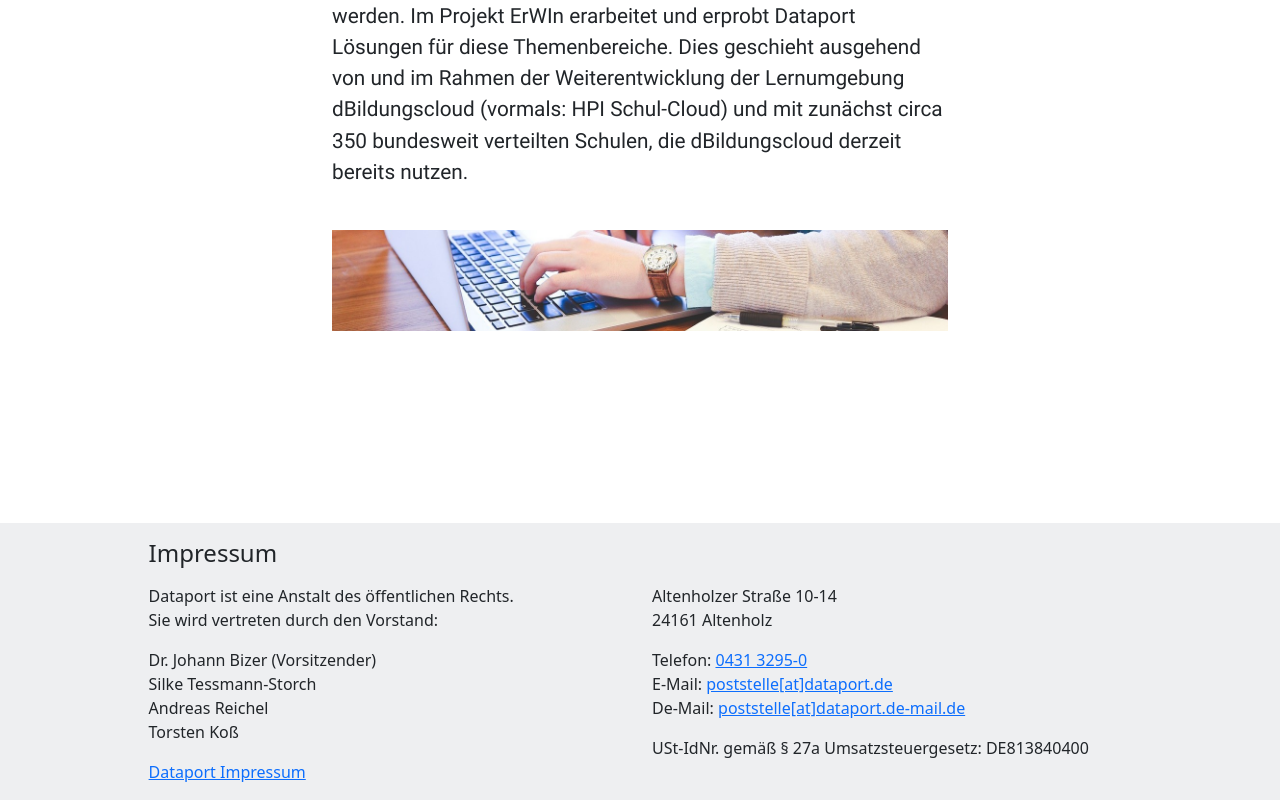
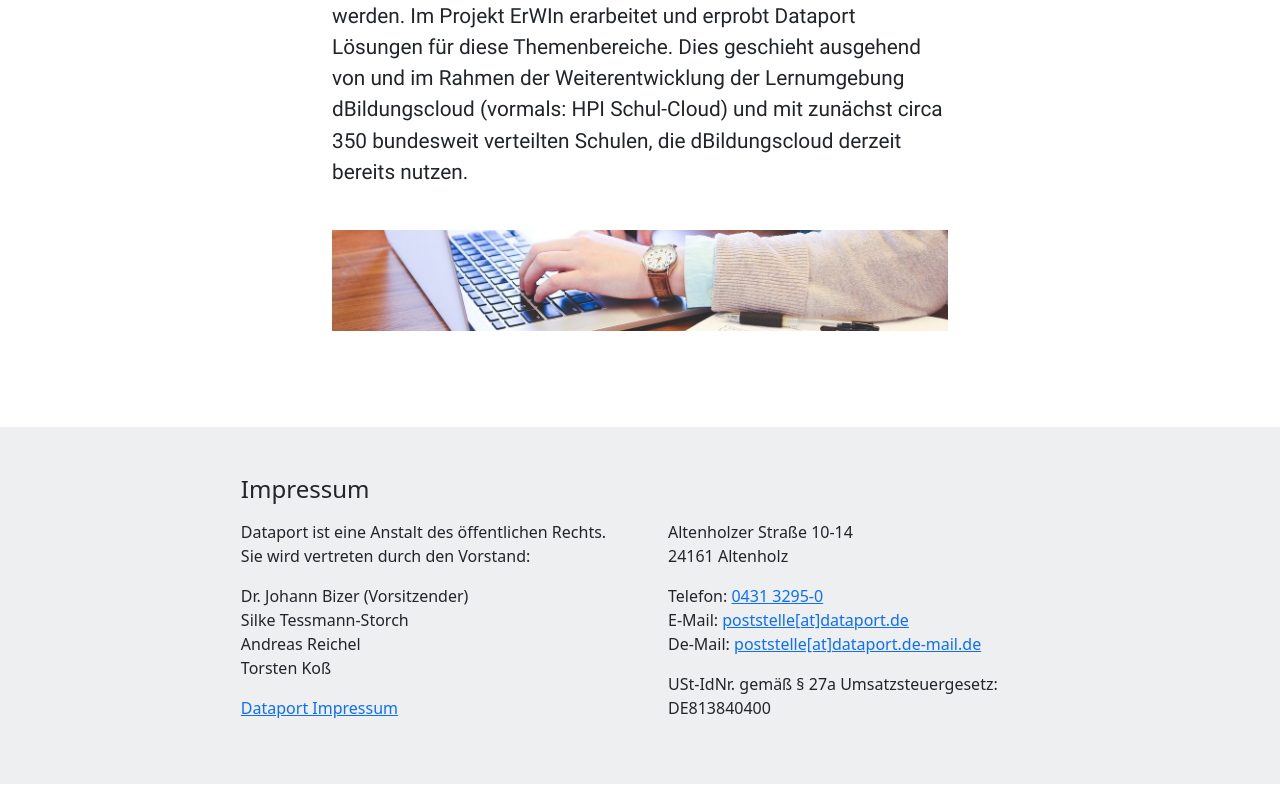
Before and after one commit to hpi-schul-cloud/erwin-website, a website: page src/index.html in a window 1280 px wide. Shown: the part 1779-2579 px from the top of the page. Drawn offline with Linux system fonts and the light colour scheme; files whose address does not match are found by name.

Commit message:
ew-355 Adjust footer

```diff
--- a/src/index.html
+++ b/src/index.html
@@ -19,7 +19,6 @@
             <span class="navbar-toggler-icon"></span>
           </button>
           <div class="collapse navbar-collapse justify-content-end" id="navbarSupportedContent">
-            <!-- <ul class="navbar-nav me-auto mb-2 mb-lg-0"> -->
             <ul class="navbar-nav">
               <li class="nav-item">
                 <a class="nav-link" href="#">Home</a>
@@ -38,9 +37,7 @@
         </div>
     </nav>
 
-
     <main>
-
         <div class="container-fluid mx-0 mt-5 text-center">
           <div class="row justify-content-center">
             <div class="col-md-6 col-10">
@@ -55,7 +52,6 @@
             </div>
           </div>
         </div>
-
         <div class="container-fluid mx-0">
           <div class="row justify-content-center">
             <div class="col-md-6 col-10 my-5">
@@ -68,15 +64,16 @@
             </div>
           </div>
         </div>
-
     </main>
 
-
-    <footer>
-      <div class="navbar bg-light mt-5 justify-content-center" id="anchor-impressum">
-        <div class="row mx-0">
-          <h4>Impressum</h4>
-          <div class="col">
+    <footer class="navbar bg-light justify-content-center" id="anchor-impressum">
+      <div class="row justify-content-center">
+        <div class="col ms-3 my-3">
+          <div class="row">
+            <h4 class="col">Impressum</h4>
+          </div>
+          <div class="row row-cols-1 row-cols-sm-2">
+            <div class="col mb-1">
               <p>Dataport ist eine Anstalt des öffentlichen Rechts.<br>Sie wird vertreten durch den Vorstand:</p>
               <p>Dr. Johann Bizer (Vorsitzender)<br> Silke Tessmann-Storch<br> Andreas Reichel<br> Torsten Koß</p>
               <a href="https://www.dataport.de/impressum/">Dataport Impressum</a>
@@ -90,6 +87,7 @@
             </div>
           </div>
         </div>
+      </div>
     </footer>
 
     <script src="js/bootstrap.bundle.min.js"></script>
```
Also changed, not shown: README.md. Lines whose indentation alone changed are shown as unchanged.
